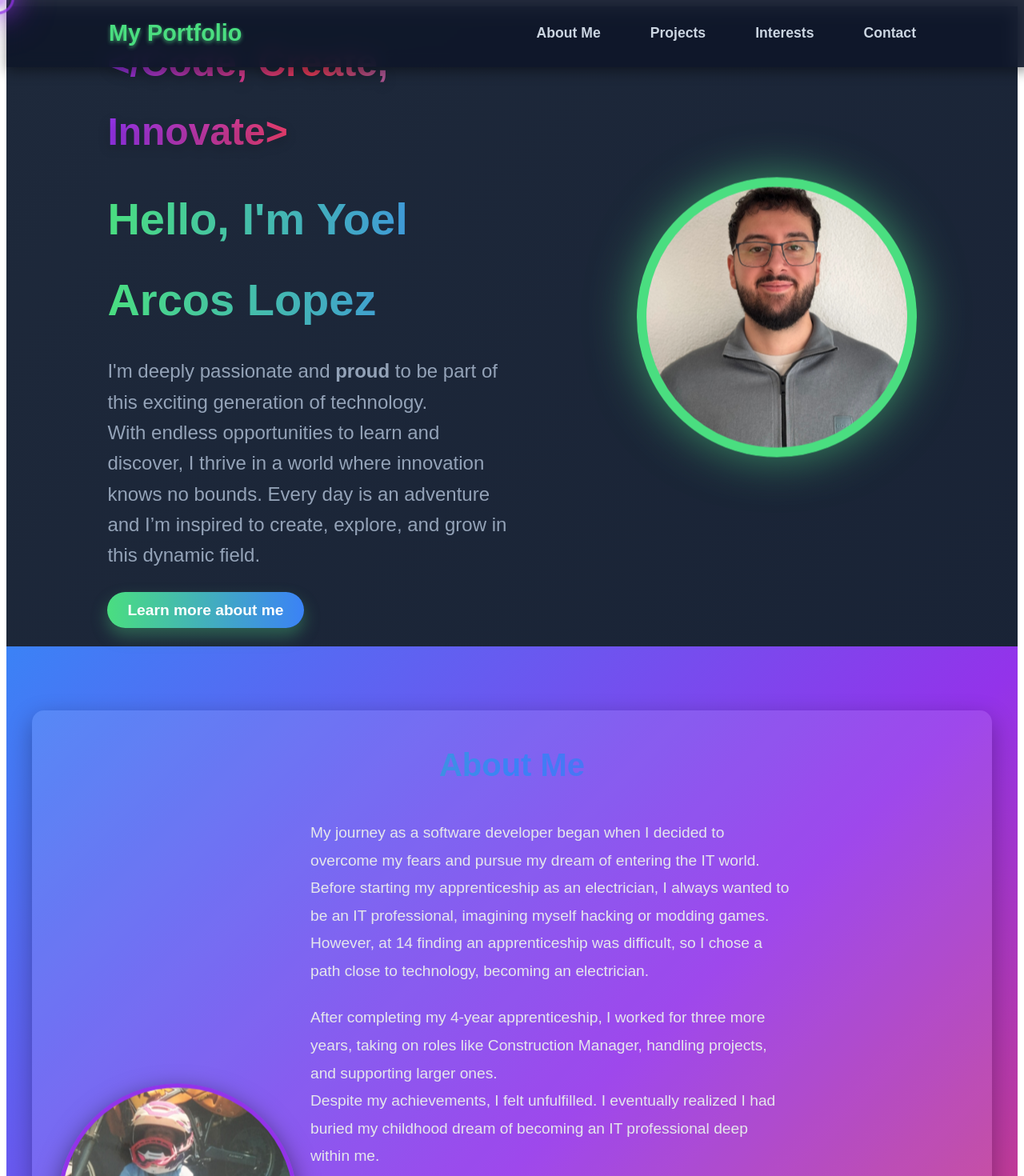
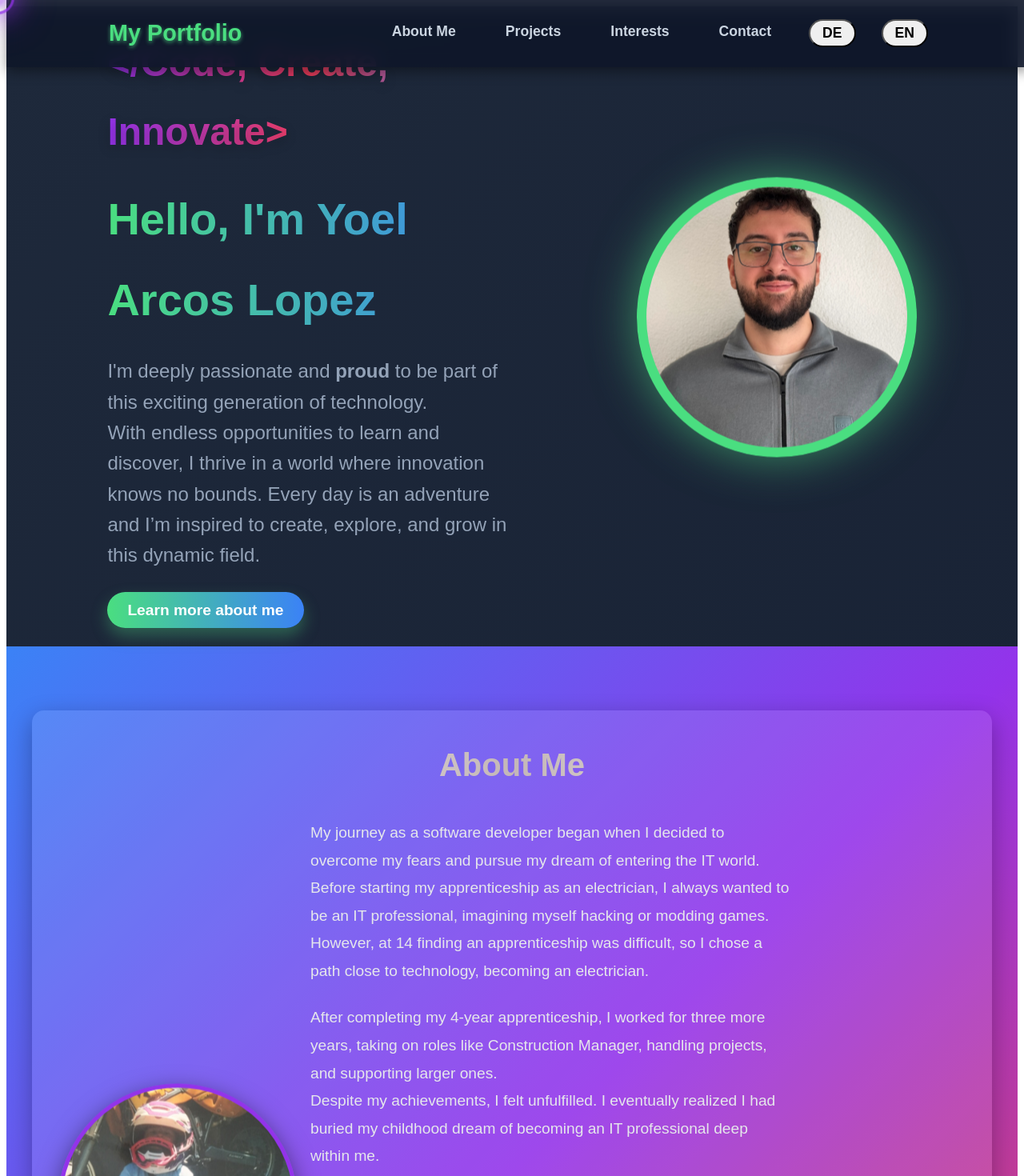
Before and after one commit to YoelArcos/MyPersonalBlog, an Angular app in the folder MyBlog/: page / in a window 1280 px wide. Shown: the top 1470 px of the page at 80% size. Built offline with nearby package versions, Linux system fonts and the light colour scheme.

Commit message:
Adds some changes. Adds two buttons for the language selection.

```diff
--- a/MyBlog/angular.json
+++ b/MyBlog/angular.json
@@ -54,8 +54,8 @@
                 },
                 {
                   "type": "anyComponentStyle",
-                  "maximumWarning": "10kB",
-                  "maximumError": "12kB"
+                  "maximumWarning": "12kB",
+                  "maximumError": "14kB"
                 }
               ],
               "outputHashing": "all"
--- a/MyBlog/src/app/home/home.component.css
+++ b/MyBlog/src/app/home/home.component.css
@@ -5,6 +5,7 @@
   box-sizing: border-box;
   font-family: 'Arial', sans-serif;
 }
+
 
 body {
   background: linear-gradient(135deg, #1e293b, #0f172a);
@@ -73,6 +74,7 @@ body {
   }
 
   .hero-text a {
+      cursor:none;
     text-decoration: none;
     color: #fff;
     background: linear-gradient(90deg, #4ade80, #3b82f6);
@@ -131,6 +133,7 @@ body {
     }
 
       .navbar ul li a {
+          cursor: none;
         text-decoration: none;
         color: #cbd5e1;
         font-size: 1.1rem;
@@ -145,6 +148,23 @@ body {
           background: linear-gradient(90deg, #4ade80, #3b82f6);
           box-shadow: 0px 5px 15px rgba(72, 187, 120, 0.4);
         }
+
+      .navbar ul button {
+        cursor: none;
+        text-decoration: none;
+        color: Black;
+        font-size: 1.1rem;
+        font-weight: 600;
+        padding: 5px 15px;
+        border-radius: 20px;
+        transition: all 0.3s ease;
+      }
+
+      .navbar ul button:hover {
+        color: #fff;
+        background: linear-gradient(90deg, #4ade80, #3b82f6);
+        box-shadow: 0px 5px 15px rgba(72, 187, 120, 0.4);
+      }
 
   /* Footer */
   .footer {
@@ -221,7 +241,7 @@ body {
     font-weight: bold;
     text-align: center;
     margin-bottom: 2rem;
-    background: linear-gradient(to right, #3b82f6, #9333ea, #ef4444);
+    background: linear-gradient(to right, #3b82f6, #4ade80, #ef4444);
     -webkit-background-clip: text;
     -webkit-text-fill-color: transparent;
   }
@@ -258,6 +278,7 @@ body {
 
   /* Button */
   .button {
+      cursor: none;
     text-decoration: none;
     color: white;
     background: linear-gradient(90deg, #3b82f6, #9333ea, #ef4444);
@@ -336,6 +357,7 @@ body {
   }
 
 .button-aboutprojects {
+    cursor:none;
   text-decoration: none;
   color: white;
   background: linear-gradient(90deg, #3b82f6, #9333ea, #ef4444);
@@ -398,6 +420,7 @@ body {
   #tindermockup {
     width: 300px;
     height: 300px;
+    gap: 2rem;
     border-radius: 50%;
     background: url('../home/NewFolder/tindermockup4.png') no-repeat center center/cover;
     box-shadow: 0 10px 30px rgba(0, 0, 0, 0.5);
@@ -429,7 +452,7 @@ body {
   .projects-grid {
     display: flex;
     flex-wrap: wrap;
-    gap: 2rem;
+    gap: 1rem;
     justify-content: center;
   }
 
@@ -460,6 +483,7 @@ body {
   }
 
     .project-card p {
+      margin-top:15px;
       font-size: 1rem;
       line-height: 1.5;
       color: #cbd5e1;
@@ -531,7 +555,7 @@ body {
   font-weight: bold;
   text-align: center;
   margin-bottom: 2rem;
-  background: linear-gradient(to right, #9333ea, #4ade80);
+  background: linear-gradient(to right, white, #c4b7b7, white);
   -webkit-background-clip: text;
   -webkit-text-fill-color: transparent;
 }
@@ -617,7 +641,7 @@ body {
     font-weight: bold;
     text-align: center;
     margin-bottom: 2rem;
-    background: linear-gradient(to right, #4ade80, #3b82f6, #9333ea);
+    background: linear-gradient(to right, white, #c4b7b7, white);
     -webkit-background-clip: text;
     -webkit-text-fill-color: transparent;
   }
@@ -644,6 +668,7 @@ body {
     }
 
       .contact-text a.email-link:hover {
+          cursor:none;
         text-decoration: underline;
       }
 
@@ -673,6 +698,7 @@ body {
       }
 
     .contact-form button {
+        cursor:none;
       align-self: flex-start;
       padding: 10px 20px;
       font-size: 1.2rem;
@@ -686,6 +712,7 @@ body {
     }
 
       .contact-form button:hover {
+          cursor:none;
         background: linear-gradient(90deg, #3b82f6, #4ade80);
         transform: translateY(-3px);
       }
@@ -710,6 +737,8 @@ body {
     z-index: 1000;
     transition: transform 0.1s ease-out, box-shadow 0.2s ease-out;
   }
+
+  /*******************************************************************************************************************/
 
 /* Base Styling for Smaller Screens */
 @media (max-width: 768px) {
--- a/MyBlog/src/app/home/home.component.html
+++ b/MyBlog/src/app/home/home.component.html
@@ -11,7 +11,12 @@
       <li><a href="#Projects">Projects</a></li>
       <li><a href="#Languages">Interests</a></li>
       <li><a href="#Contact">Contact</a></li>
+
+      <button class="language-buttons">DE</button>
+      <button class="language-buttons">EN</button>
     </ul>
+
+
   </header>
 
   <!-- Introduction Landing page -->
@@ -167,7 +172,7 @@
           </p>
           <p>
             You can contact me through the form below or directly via email at:
-            <a href="mailto:yoel.arcoslopez&#64;hotmail.com" class="email-link">yoel.arcos.lopezhotmail.com</a>.
+            <a href="mailto:yoel.arcoslopez@hotmail.com" class="email-link">yoel.arcoslopez&commat;hotmail.com</a>.
           </p>
         </div>
         <form action="https://formspree.io/f/xjkkkwrp" method="POST" class="contact-form">
```
Also changed, not shown: 9 other files (tests, documents, lock files or other folders).
